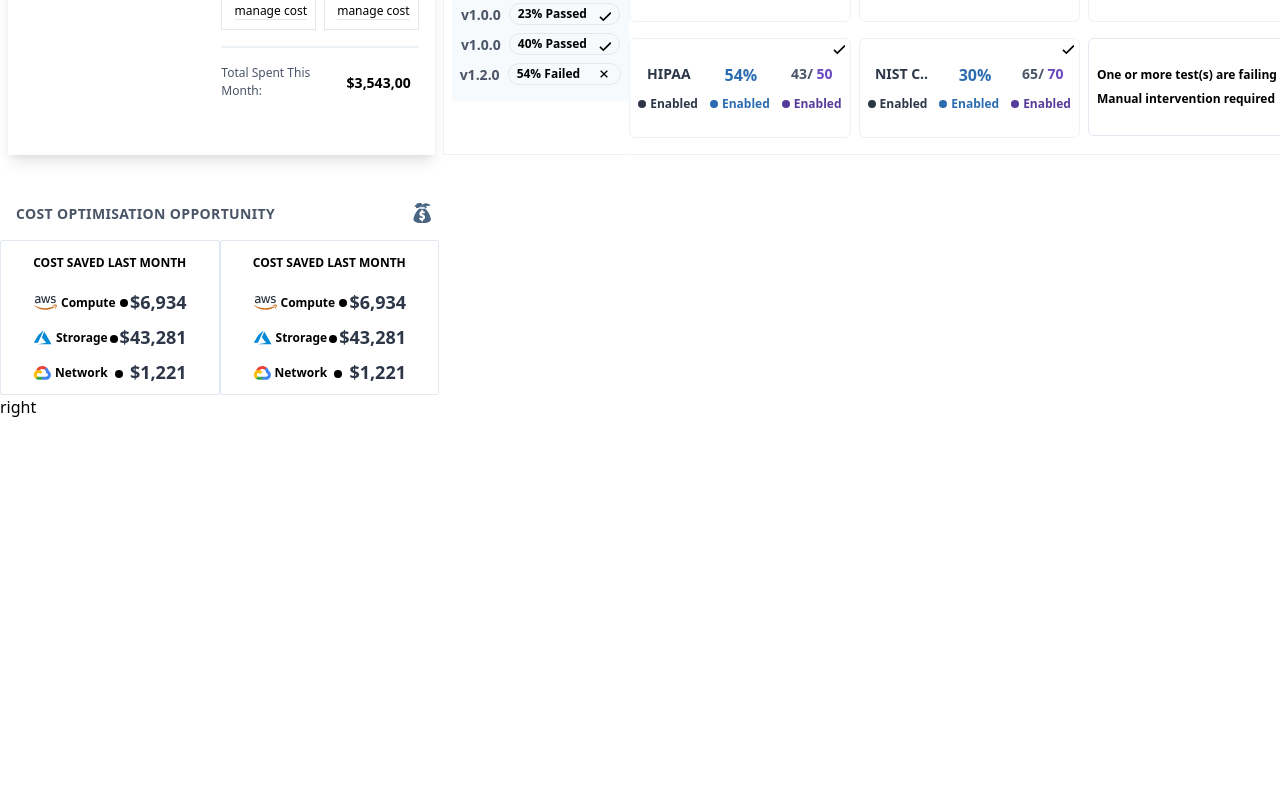
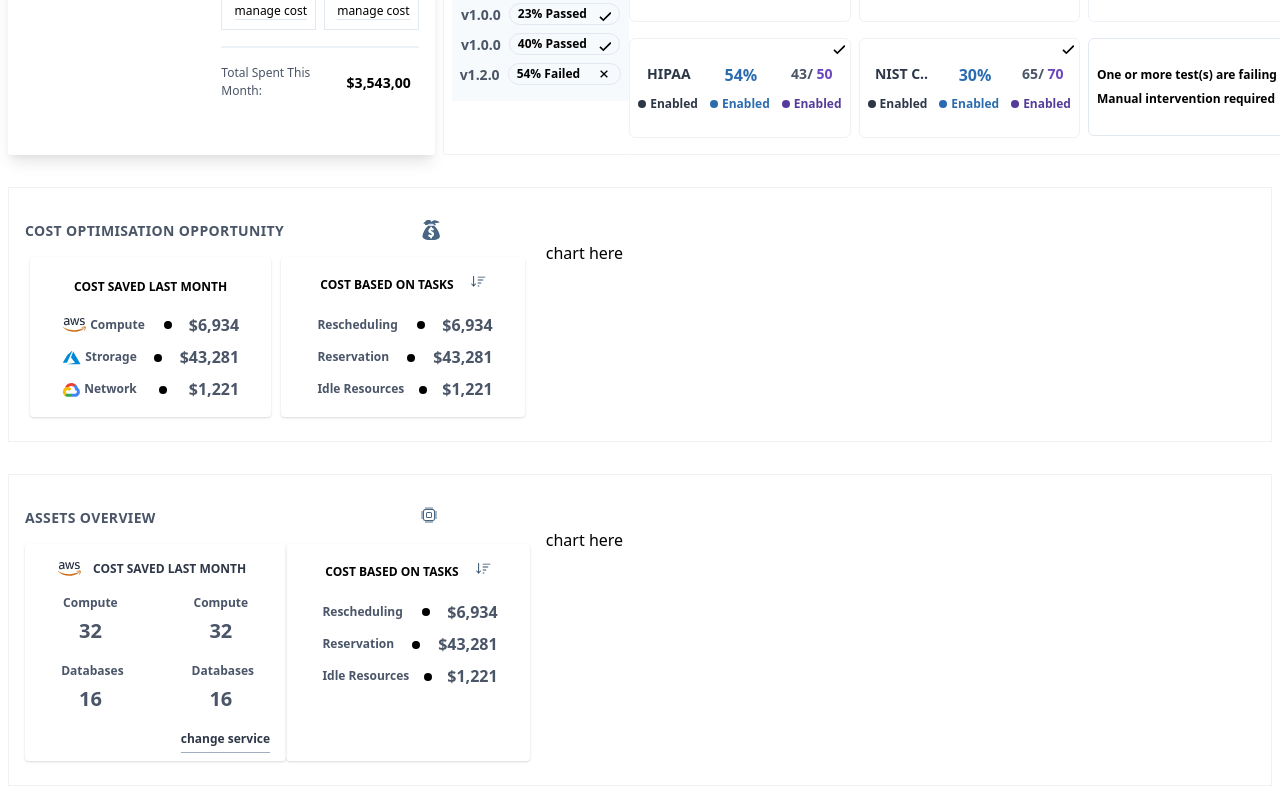
Before and after one commit to shegx01/CloudManagerClient, a Vue app: page / in a window 1280 px wide. Shown: the part 312-1112 px from the top of the page. Before the commit the page ends 955 px from the top, so only its background shows below. Built offline with nearby package versions, Linux system fonts and the light colour scheme.

Commit message:
assets overview card basic

```diff
--- a/src/views/Dashboard.vue
+++ b/src/views/Dashboard.vue
@@ -661,7 +661,7 @@
                   Manual intervention required
                 </h6>
                 <div
-                  class="text-white bg-danger-800 w-6 h-6 flex items-center justify-center rounded-full ml-auto mr-1"
+                  class="text-white bg-danger-600 w-7 h-7 flex items-center justify-center rounded-full ml-auto mr-1 border-2 border-white cursor-pointer"
                 >
                   <svg
                     class="w-4 h-4 fill-current"
@@ -682,8 +682,8 @@
       </div>
     </div>
     <!-- cost optimisation opportunity -->
-    <div class="mt-8 bg-white">
-      <div class="flex justify-between w-full max-w-sm px-4 pt-4 lg:max-w-md">
+    <div class="mt-8 bg-white py-4 pb-6 lg:mx-2 lg:border lg:border-gray-200">
+      <div class="flex justify-between w-full max-w-xs px-4 pt-4 lg:max-w-md">
         <span
           class="font-semibold text-gray-700 tracking-wide text-sm uppercase"
           >cost optimisation opportunity</span
@@ -730,11 +730,11 @@
         </div>
       </div>
       <div class="flex flex-wrap w-full">
-        <div class="pt-4 flex w-full">
+        <div
+          class="pt-4 flex w-full flex-shrink-0 mx-4 justify-around  lg:w-2/5"
+        >
           <!-- expenses card-->
-          <div
-            class="flex flex-col max-w-xs border border-gray-300 rounded-sm items-center py-2"
-          >
+          <div class="flex flex-col max-w-xs rounded shadow items-center py-4">
             <div>
               <span
                 class="text-success-darkest text-xs py-px2 px-2 bg-success-lightest rounded-full uppercase font-semibold"
@@ -776,18 +776,18 @@
                   </svg>
                 </div>
                 <span
-                  class="text-xs font-semibold capitalize font-gray-700 pl-1"
+                  class="text-xs font-semibold capitalize text-gray-700 pl-1"
                   >compute</span
                 >
               </div>
-              <span class="text-5xl text-success-700"
+              <span class="text-5xl text-success-700 mx-4"
                 ><svg
                   class="w-3 h-3 fill-current"
                   xmlns="http://www.w3.org/2000/svg"
                 >
                   <circle cx="7" cy="6" r="4" /></svg
               ></span>
-              <span class="font-semibold text-lg text-gray-800">$6,934</span>
+              <span class="font-semibold text-gray-700">$6,934</span>
             </div>
             <!-- azure option -->
 
@@ -820,7 +820,7 @@
                   </svg>
                 </div>
                 <span
-                  class="text-xs font-semibold capitalize font-success-700 pl-1"
+                  class="text-xs font-semibold capitalize text-gray-700 pl-1"
                   >strorage</span
                 >
               </div>
@@ -831,7 +831,7 @@
                 >
                   <circle cx="6" cy="7" r="4" /></svg
               ></span>
-              <span class="font-semibold text-lg text-gray-800">$43,281</span>
+              <span class="font-semibold text-gray-700">$43,281</span>
             </div>
             <!-- gcp option -->
 
@@ -876,7 +876,7 @@
                   </svg>
                 </div>
                 <span
-                  class="text-xs font-semibold capitalize font-success-700 pl-1"
+                  class="text-xs font-semibold capitalize text-gray-700 pl-1"
                   >network</span
                 >
               </div>
@@ -887,27 +887,131 @@
                 >
                   <circle cx="6" cy="7" r="4" /></svg
               ></span>
-              <span class="font-semibold text-lg text-gray-800">$1,221</span>
+              <span class="font-semibold text-gray-700">$1,221</span>
             </div>
           </div>
-          <!-- cost card -->
+          <!-- cost card-->
 
-          <div
-            class="flex flex-col max-w-xs border border-gray-300 rounded-sm items-center py-2"
-          >
-            <div>
+          <div class="flex flex-col max-w-xs  rounded shadow items-center py-4">
+            <div class="flex items-center justify-between">
               <span
                 class="text-success-darkest text-xs py-px2 px-2 bg-success-lightest rounded-full uppercase font-semibold"
-                >cost saved last month</span
+                >cost based on tasks</span
               >
+              <div class="text-gray-700 ml-2">
+                <svg
+                  class="fill-current w-6 h-6"
+                  xmlns="http://www.w3.org/2000/svg"
+                >
+                  <path
+                    fill-rule="evenodd"
+                    clip-rule="evenodd"
+                    d="M3.61 2.657a.49.49 0 01.49.49v9.81a.49.49 0 01-.981 0v-9.81a.49.49 0 01.49-.49z"
+                    fill="#334E68"
+                  />
+                  <path
+                    fill-rule="evenodd"
+                    clip-rule="evenodd"
+                    d="M5.919 10.648a.491.491 0 010 .694l-1.962 1.962a.491.491 0 01-.695 0L1.3 11.342a.491.491 0 01.695-.694l1.614 1.616 1.615-1.616a.491.491 0 01.695 0zm1.614-.634a.49.49 0 01.49-.49h2.944a.49.49 0 110 .98H8.024a.49.49 0 01-.49-.49zm0-2.943a.49.49 0 01.49-.49h4.905a.49.49 0 110 .98H8.024a.49.49 0 01-.49-.49zm0-2.942a.49.49 0 01.49-.49h6.867a.49.49 0 010 .98H8.024a.49.49 0 01-.49-.49zm0 8.828a.49.49 0 01.49-.49h.982a.49.49 0 010 .98h-.981a.49.49 0 01-.49-.49z"
+                    fill="#334E68"
+                  />
+                </svg>
               </div>
-            <!-- product item
-            aws option -->
+            </div>
+            <!-- product type
+            reschedling -->
             <div
               class="flex items-center justify-between flex-shrink-0 w-full px-8 pt-4"
             >
               <div class="flex items-center">
+                <span
+                  class="text-xs font-semibold capitalize text-gray-700 pl-1"
+                  >rescheduling</span
+                >
+              </div>
+              <span class="text-5xl text-success-700"
+                ><svg
+                  class="w-3 h-3 fill-current"
+                  xmlns="http://www.w3.org/2000/svg"
+                >
+                  <circle cx="7" cy="6" r="4" /></svg
+              ></span>
+              <span class="font-semibold text-gray-700">$6,934</span>
+            </div>
+            <!-- reservation -->
+
+            <div
+              class="flex items-center justify-between flex-shrink-0 w-full px-8 pt-2"
+            >
+              <div class="flex items-center">
+                <div></div>
+                <span
+                  class="text-xs font-semibold capitalize text-gray-700 pl-1"
+                  >reservation</span
+                >
+              </div>
+              <span class="text-5xl text-success-700 mx-4"
+                ><svg
+                  class="w-3 h-3 fill-current"
+                  xmlns="http://www.w3.org/2000/svg"
+                >
+                  <circle cx="6" cy="7" r="4" /></svg
+              ></span>
+              <span class="font-semibold text-gray-700">$43,281</span>
+            </div>
+            <!-- idle resources -->
+
+            <div
+              class="flex items-center justify-between flex-shrink-0 w-full px-8 pt-2"
+            >
+              <div class="flex items-center">
+                <span
+                  class="text-xs font-semibold capitalize text-gray-700 pl-1"
+                  >idle resources</span
+                >
+              </div>
+              <span class="text-5xl text-success-700"
+                ><svg
+                  class="w-3 h-3 fill-current"
+                  xmlns="http://www.w3.org/2000/svg"
+                >
+                  <circle cx="6" cy="7" r="4" /></svg
+              ></span>
+              <span class="font-semibold text-gray-700">$1,221</span>
+            </div>
+          </div>
+        </div>
+        <div>chart here</div>
+      </div>
+    </div>
+
+    <!-- assets overview -->
+    <div class="mt-8 bg-white py-4 pb-6 lg:mx-2 lg:border lg:border-gray-200">
+      <div class="flex justify-between w-full max-w-xs px-4 pt-4 lg:max-w-md">
+        <span
+          class="font-semibold text-gray-700 tracking-wide text-sm uppercase"
+          >assets overview</span
+        >
+        <!-- <svg width="16" height="16" fill="none" xmlns="http://www.w3.org/2000/svg"><path fill-rule="evenodd" clip-rule="evenodd" d="M5 0a.5.5 0 01.5.5V2h1V.5a.5.5 0 011 0V2h1V.5a.5.5 0 011 0V2h1V.5a.5.5 0 011 0V2A2.5 2.5 0 0114 4.5h1.5a.5.5 0 010 1H14v1h1.5a.5.5 0 010 1H14v1h1.5a.5.5 0 010 1H14v1h1.5a.5.5 0 010 1H14a2.5 2.5 0 01-2.5 2.5v1.5a.5.5 0 01-1 0V14h-1v1.5a.5.5 0 01-1 0V14h-1v1.5a.5.5 0 01-1 0V14h-1v1.5a.5.5 0 01-1 0V14A2.5 2.5 0 012 11.5H.5a.5.5 0 010-1H2v-1H.5a.5.5 0 010-1H2v-1H.5a.5.5 0 010-1H2v-1H.5a.5.5 0 010-1H2A2.5 2.5 0 014.5 2V.5A.5.5 0 015 0zm-.5 3A1.5 1.5 0 003 4.5v7A1.5 1.5 0 004.5 13h7a1.5 1.5 0 001.5-1.5v-7A1.5 1.5 0 0011.5 3h-7zM5 6.5A1.5 1.5 0 016.5 5h3A1.5 1.5 0 0111 6.5v3A1.5 1.5 0 019.5 11h-3A1.5 1.5 0 015 9.5v-3zM6.5 6a.5.5 0 00-.5.5v3a.5.5 0 00.5.5h3a.5.5 0 00.5-.5v-3a.5.5 0 00-.5-.5h-3z" fill="#486581"/></svg> -->
         <div>
+          <svg class="w-5 h-5" fill="none" xmlns="http://www.w3.org/2000/svg">
+            <path
+              fill-rule="evenodd"
+              clip-rule="evenodd"
+              d="M5 0a.5.5 0 01.5.5V2h1V.5a.5.5 0 011 0V2h1V.5a.5.5 0 011 0V2h1V.5a.5.5 0 011 0V2A2.5 2.5 0 0114 4.5h1.5a.5.5 0 010 1H14v1h1.5a.5.5 0 010 1H14v1h1.5a.5.5 0 010 1H14v1h1.5a.5.5 0 010 1H14a2.5 2.5 0 01-2.5 2.5v1.5a.5.5 0 01-1 0V14h-1v1.5a.5.5 0 01-1 0V14h-1v1.5a.5.5 0 01-1 0V14h-1v1.5a.5.5 0 01-1 0V14A2.5 2.5 0 012 11.5H.5a.5.5 0 010-1H2v-1H.5a.5.5 0 010-1H2v-1H.5a.5.5 0 010-1H2v-1H.5a.5.5 0 010-1H2A2.5 2.5 0 014.5 2V.5A.5.5 0 015 0zm-.5 3A1.5 1.5 0 003 4.5v7A1.5 1.5 0 004.5 13h7a1.5 1.5 0 001.5-1.5v-7A1.5 1.5 0 0011.5 3h-7zM5 6.5A1.5 1.5 0 016.5 5h3A1.5 1.5 0 0111 6.5v3A1.5 1.5 0 019.5 11h-3A1.5 1.5 0 015 9.5v-3zM6.5 6a.5.5 0 00-.5.5v3a.5.5 0 00.5.5h3a.5.5 0 00.5-.5v-3a.5.5 0 00-.5-.5h-3z"
+              fill="#486581"
+            />
+          </svg>
+        </div>
+      </div>
+      <div class="flex flex-wrap w-full">
+        <div
+          class="pt-4 flex w-full flex-shrink-0 mx-4 justify-around  lg:w-2/5"
+        >
+          <!-- assets used card-->
+          <div class="flex flex-col max-w-xs rounded shadow items-center pt-4">
+            <div class="flex items-center">
+              <div class="pr-1">
                 <svg
                   width="24"
                   height="14"
@@ -936,8 +1040,120 @@
                 </svg>
               </div>
               <span
-                  class="text-xs font-semibold capitalize font-gray-700 pl-1"
+                class="text-gray-800 text-xs py-px2 px-2 bg-gray-lightest rounded-full uppercase font-semibold"
+                >cost saved last month</span
+              >
+            </div>
+            <!-- product list -->
+            <div class="flex">
+              <div>
+                <!-- product compute
+            compute option  -->
+                <div
+                  class="flex flex-col items-center justify-between flex-shrink-0 w-full px-8 pt-4"
+                >
+                  <div class="flex items-center">
+                    <span class="text-xs font-semibold capitalize text-gray-700"
                       >compute</span
+                    >
+                  </div>
+                  <span class="font-semibold text-xl text-gray-700 pt-1"
+                    >32</span
+                  >
+                </div>
+                <!-- databases option -->
+                <div
+                  class="flex flex-col items-center justify-between flex-shrink-0 w-full px-8 pt-4"
+                >
+                  <div class="flex items-center">
+                    <span
+                      class="text-xs font-semibold capitalize text-gray-700 pl-1"
+                      >databases</span
+                    >
+                  </div>
+                  <span class="font-semibold text-gray-700 pt-1 text-xl"
+                    >16</span
+                  >
+                </div>
+              </div>
+
+              <div>
+                <!-- product compute
+            compute option -->
+                <div
+                  class="flex flex-col items-center justify-between flex-shrink-0 w-full px-8 pt-4"
+                >
+                  <div class="flex items-center">
+                    <span class="text-xs font-semibold capitalize text-gray-700"
+                      >compute</span
+                    >
+                  </div>
+                  <span class="font-semibold text-xl text-gray-700 pt-1"
+                    >32</span
+                  >
+                </div>
+                <!-- databases option -->
+                <div
+                  class="flex flex-col items-center justify-between flex-shrink-0 w-full px-8 pt-4"
+                >
+                  <div class="flex items-center">
+                    <span
+                      class="text-xs font-semibold capitalize text-gray-700 pl-1"
+                      >databases</span
+                    >
+                  </div>
+                  <span class="font-semibold text-gray-700 pt-1 text-xl"
+                    >16</span
+                  >
+                </div>
+              </div>
+            </div>
+            <div class="bg-gray-lightest w-full py-2 mt-2 flex pr-4">
+              <span
+                class="text-gray-800 text-xs font-semibold
+              pb-1 border-b border-gray-500 ml-auto"
+              >
+                change service
+              </span>
+            </div>
+          </div>
+          <!-- cost card-->
+
+          <div class="flex flex-col max-w-xs  rounded shadow items-center py-4">
+            <div class="flex items-center justify-between">
+              <span
+                class="text-success-darkest text-xs py-px2 px-2 bg-success-lightest rounded-full uppercase font-semibold"
+                >cost based on tasks</span
+              >
+              <div class="text-gray-700 ml-2">
+                <svg
+                  class="fill-current w-6 h-6"
+                  xmlns="http://www.w3.org/2000/svg"
+                >
+                  <path
+                    fill-rule="evenodd"
+                    clip-rule="evenodd"
+                    d="M3.61 2.657a.49.49 0 01.49.49v9.81a.49.49 0 01-.981 0v-9.81a.49.49 0 01.49-.49z"
+                    fill="#334E68"
+                  />
+                  <path
+                    fill-rule="evenodd"
+                    clip-rule="evenodd"
+                    d="M5.919 10.648a.491.491 0 010 .694l-1.962 1.962a.491.491 0 01-.695 0L1.3 11.342a.491.491 0 01.695-.694l1.614 1.616 1.615-1.616a.491.491 0 01.695 0zm1.614-.634a.49.49 0 01.49-.49h2.944a.49.49 0 110 .98H8.024a.49.49 0 01-.49-.49zm0-2.943a.49.49 0 01.49-.49h4.905a.49.49 0 110 .98H8.024a.49.49 0 01-.49-.49zm0-2.942a.49.49 0 01.49-.49h6.867a.49.49 0 010 .98H8.024a.49.49 0 01-.49-.49zm0 8.828a.49.49 0 01.49-.49h.982a.49.49 0 010 .98h-.981a.49.49 0 01-.49-.49z"
+                    fill="#334E68"
+                  />
+                </svg>
+              </div>
+            </div>
+            <!-- product type
+            reschedling -->
+            <div
+              class="flex items-center justify-between flex-shrink-0 w-full px-8 pt-4"
+            >
+              <div class="flex items-center">
+                <span
+                  class="text-xs font-semibold capitalize text-gray-700 pl-1"
+                  >rescheduling</span
                 >
               </div>
               <span class="text-5xl text-success-700"
@@ -947,41 +1163,38 @@
                 >
                   <circle cx="7" cy="6" r="4" /></svg
               ></span>
-              <span class="font-semibold text-lg text-gray-800">$6,934</span>
+              <span class="font-semibold text-gray-700">$6,934</span>
             </div>
-            <!-- azure option -->
+            <!-- reservation -->
 
             <div
               class="flex items-center justify-between flex-shrink-0 w-full px-8 pt-2"
             >
               <div class="flex items-center">
-                <div>
-                  <svg
-                    width="19"
-                    height="15"
-                    fill="none"
+                <div></div>
+                <span
+                  class="text-xs font-semibold capitalize text-gray-700 pl-1"
+                  >reservation</span
+                >
+              </div>
+              <span class="text-5xl text-success-700 mx-4"
+                ><svg
+                  class="w-3 h-3 fill-current"
                   xmlns="http://www.w3.org/2000/svg"
                 >
-                    <g clip-path="url(#clip0)">
-                      <path
-                        d="M9.041 13.468c2.27-.401 4.145-.733 4.166-.738l.04-.008-2.143-2.549A362.654 362.654 0 018.96 7.612c0-.013 2.213-6.106 2.225-6.128a982.13 982.13 0 013.65 6.303l3.671 6.363.028.048h-6.81l-6.81-.001 4.126-.73zM.868 12.69c0-.003 1.01-1.756 2.244-3.895l2.244-3.888 2.615-2.195A992.538 992.538 0 0110.594.514a.462.462 0 01-.042.106l-2.84 6.09-2.788 5.982-2.028.002c-1.115.002-2.028 0-2.028-.004z"
-                        fill="#0089D6"
-                      />
-                    </g>
-                    <defs>
-                      <clipPath id="clip0">
-                        <path
-                          fill="#fff"
-                          transform="translate(.867 .514)"
-                          d="M0 0h17.67v13.733H0z"
-                        />
-                      </clipPath>
-                    </defs>
-                  </svg>
+                  <circle cx="6" cy="7" r="4" /></svg
+              ></span>
+              <span class="font-semibold text-gray-700">$43,281</span>
             </div>
+            <!-- idle resources -->
+
+            <div
+              class="flex items-center justify-between flex-shrink-0 w-full px-8 pt-2"
+            >
+              <div class="flex items-center">
                 <span
-                  class="text-xs font-semibold capitalize font-success-700 pl-1"
-                  >strorage</span
+                  class="text-xs font-semibold capitalize text-gray-700 pl-1"
+                  >idle resources</span
                 >
               </div>
               <span class="text-5xl text-success-700"
@@ -991,67 +1204,11 @@
                 >
                   <circle cx="6" cy="7" r="4" /></svg
               ></span>
-              <span class="font-semibold text-lg text-gray-800">$43,281</span>
-            </div>
-            <!-- gcp option -->
-
-            <div
-              class="flex items-center justify-between flex-shrink-0 w-full px-8 pt-2"
-            >
-              <div class="flex items-center">
-                <div>
-                  <svg
-                    width="18"
-                    height="15"
-                    fill="none"
-                    xmlns="http://www.w3.org/2000/svg"
-                  >
-                    <g clip-path="url(#clip0)">
-                      <path
-                        d="M12.217 4.73l1.484-1.483.099-.624C11.096.164 6.799.443 4.362 3.204a6.858 6.858 0 00-1.447 2.71l.531-.074 2.967-.49.23-.234c1.32-1.45 3.55-1.644 5.074-.411l.5.026z"
-                        fill="#EA4335"
-                      />
-                      <path
-                        d="M15.814 5.87A6.683 6.683 0 0013.8 2.624l-2.082 2.082a3.7 3.7 0 011.358 2.935v.37c1.024 0 1.853.83 1.853 1.853 0 1.024-.83 1.832-1.853 1.832H9.365L9 12.091v2.223l.365.348h3.711c2.662.021 4.837-2.1 4.858-4.761a4.82 4.82 0 00-2.12-4.03z"
-                        fill="#4285F4"
-                      />
-                      <path
-                        d="M5.658 14.663h3.707v-2.967H5.658a1.82 1.82 0 01-.76-.167l-.525.161-1.494 1.484-.13.505a4.81 4.81 0 002.91.984z"
-                        fill="#34A853"
-                      />
-                      <path
-                        d="M5.658 5.038a4.82 4.82 0 00-2.91 8.64l2.15-2.149A1.853 1.853 0 117.35 9.077l2.15-2.15a4.815 4.815 0 00-3.842-1.89z"
-                        fill="#FBBC05"
-                      />
-                    </g>
-                    <defs>
-                      <clipPath id="clip0">
-                        <path
-                          fill="#fff"
-                          transform="translate(.867 .943)"
-                          d="M0 0h17.067v13.733H0z"
-                        />
-                      </clipPath>
-                    </defs>
-                  </svg>
-                </div>
-                <span
-                  class="text-xs font-semibold capitalize font-success-700 pl-1"
-                  >network</span
-                >
-              </div>
-              <span class="text-5xl text-success-700"
-                ><svg
-                  class="w-3 h-3 fill-current"
-                  xmlns="http://www.w3.org/2000/svg"
-                >
-                  <circle cx="6" cy="7" r="4" /></svg
-              ></span>
-              <span class="font-semibold text-lg text-gray-800">$1,221</span>
+              <span class="font-semibold text-gray-700">$1,221</span>
             </div>
           </div>
         </div>
-        <div>right</div>
+        <div>chart here</div>
       </div>
     </div>
   </div>
```
Also changed, not shown: src/components/global/AppBar.vue (+3 -16 lines). Lines whose indentation alone changed are shown as unchanged.
